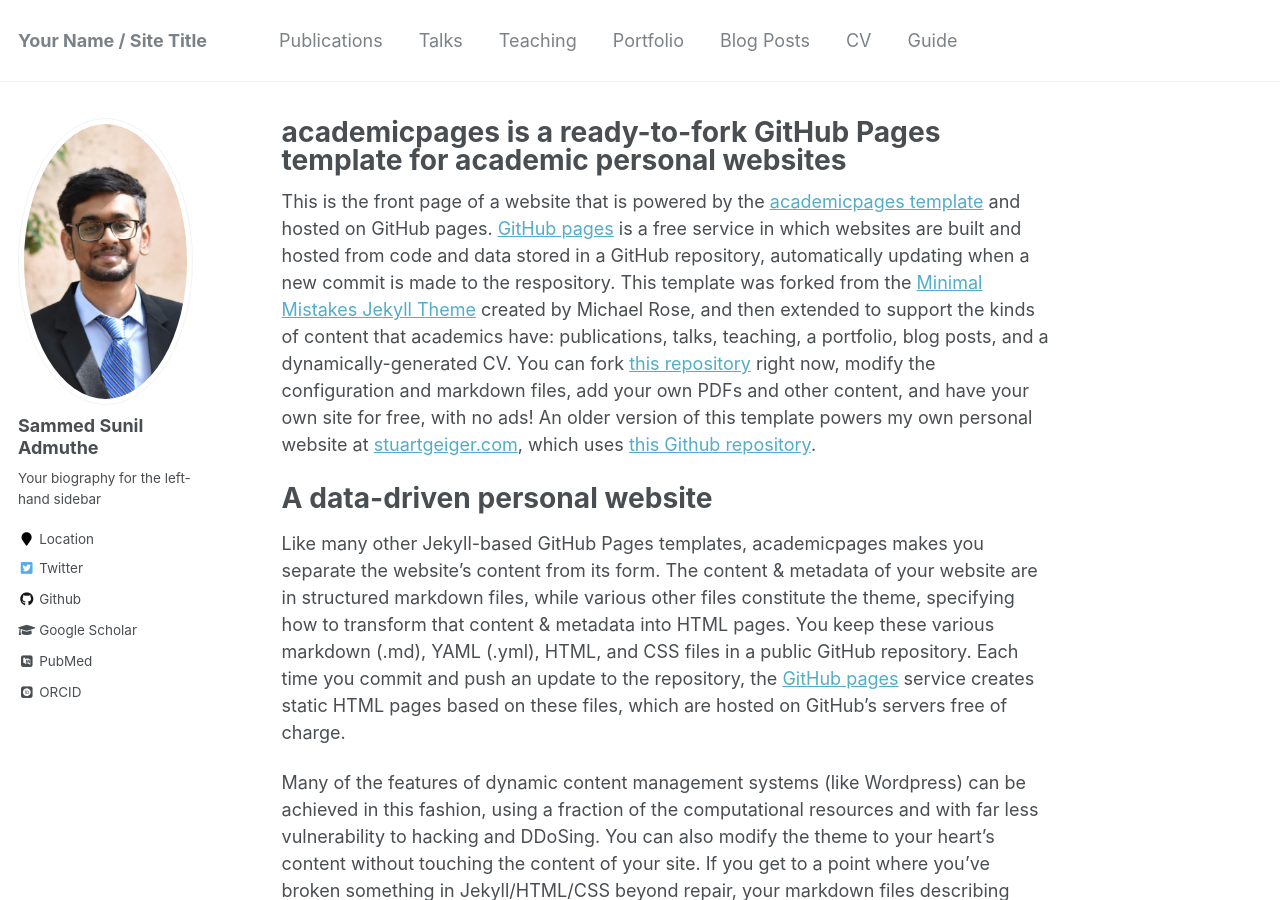
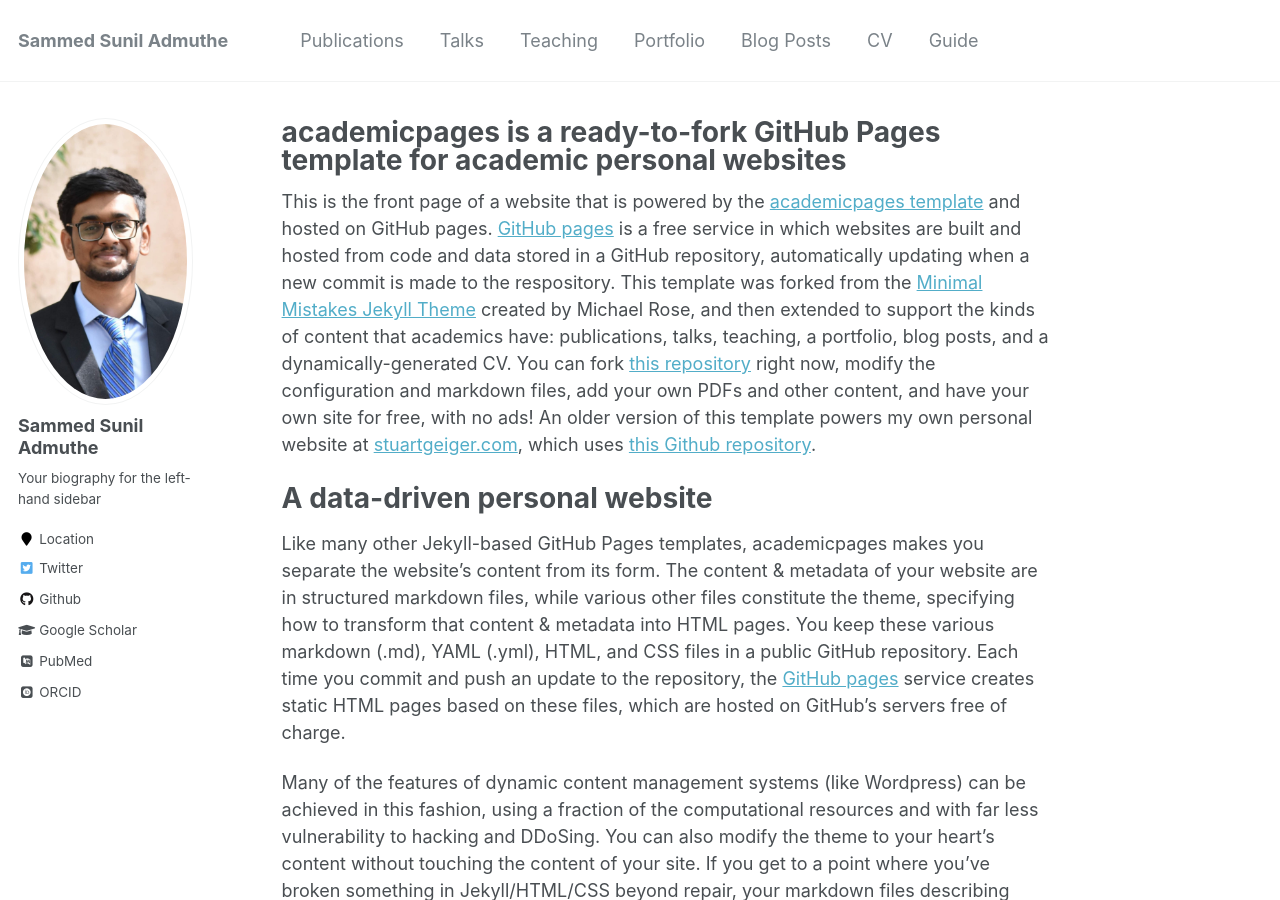
Before and after one commit to SammedAdmuthe/SammedAdmuthe.github.io, a Jekyll site: the page built from _pages/about.md, in a window 1280 px wide and 900 px high. Built offline with Jekyll 4.4.1, drawn with Linux system fonts in a browser that asks for light colours; some web fonts are replaced.

Commit message:
Update _config.yml
Name Updates

```diff
--- a/_config.yml
+++ b/_config.yml
@@ -7,9 +7,9 @@
 
 # Site Settings
 locale                   : "en-US"
-title                    : "Your Name / Site Title"
+title                    : "Sammed Sunil Admuthe"
 title_separator          : "-"
-name                     : &name "Sammed Sunil Admuthe"
+name                     : &name ""
 description              : &description "personal description"
 url                      : https://SammedAdmuthe.github.io # the base hostname & protocol for your site e.g. "https://mmistakes.github.io"
 baseurl                  : "" # the subpath of your site, e.g. "/blog"
```
